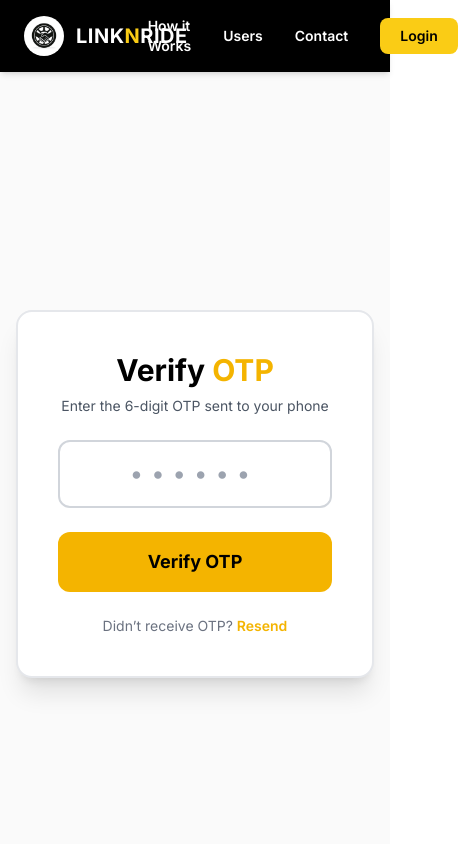
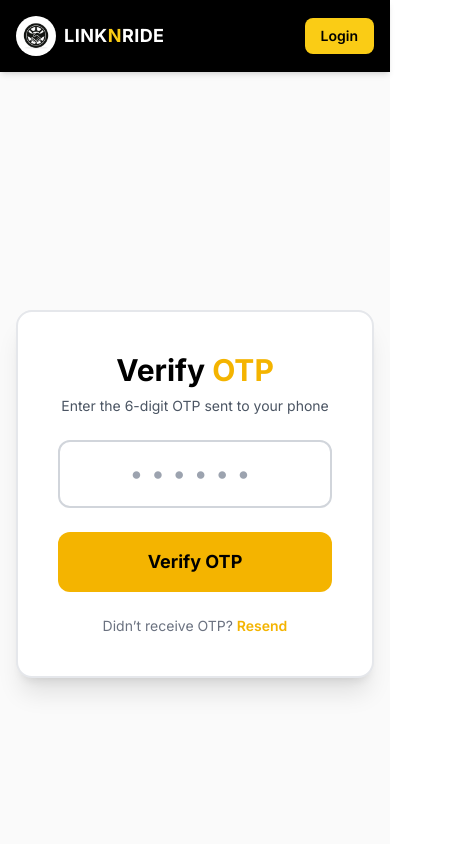
Before and after one commit to ManaswiniNuthalapati/linknride-web, a Next.js app: page /otp in a window 390 px wide. Shown: the top 844 px of the page, 458 px wide, since content can reach past the window. Built offline with nearby package versions, Linux system fonts and the light colour scheme.

Commit message:
Fix mobile responsiveness

```diff
--- a/components/CustomerNav.tsx
+++ b/components/CustomerNav.tsx
@@ -14,11 +14,24 @@ export default function CustomerNav() {
 
   return (
     <header className="flex flex-col bg-white/80 backdrop-blur-md shadow-sm sticky top-0 z-50">
+
       {/* Top bar */}
-      <div className="flex justify-between items-center px-8 py-3">
-        <div className="flex items-center gap-3 cursor-pointer" onClick={() => router.push("/customer/dashboard")}>
-          <Image src="/logo.jpg" alt="LinknRide Logo" width={40} height={40} className="rounded-full" />
-          <h1 className="text-2xl font-bold text-blue-700">LINKNRIDE</h1>
+      <div className="flex justify-between items-center px-4 md:px-8 py-3">
+
+        <div
+          className="flex items-center gap-2 md:gap-3 cursor-pointer"
+          onClick={() => router.push("/customer/dashboard")}
+        >
+          <Image
+            src="/logo.jpg"
+            alt="LinknRide Logo"
+            width={40}
+            height={40}
+            className="rounded-full"
+          />
+          <h1 className="text-lg md:text-2xl font-bold text-blue-700">
+            LINKNRIDE
+          </h1>
         </div>
 
         <div className="relative">
@@ -26,7 +39,9 @@ export default function CustomerNav() {
             className="flex items-center gap-2 cursor-pointer"
             onClick={() => setIsDropdownOpen(!isDropdownOpen)}
           >
-            <span className="font-medium text-gray-700">Hi, Customer</span>
+            <span className="hidden sm:block font-medium text-gray-700">
+              Hi, Customer
+            </span>
             <Image
               src="/profile-icon.png"
               alt="Profile"
@@ -56,12 +71,12 @@ export default function CustomerNav() {
       </div>
 
       {/* Navigation menu */}
-      <nav className="flex justify-center gap-8 border-t border-gray-200 py-3 bg-white/60">
+      <nav className="flex gap-6 md:gap-8 overflow-x-auto border-t border-gray-200 py-3 px-4 md:px-0 bg-white/60">
         {navLinks.map((link) => (
           <button
             key={link.path}
             onClick={() => router.push(link.path)}
-            className={`font-medium ${
+            className={`whitespace-nowrap font-medium ${
               router.pathname === link.path
                 ? "text-blue-700 border-b-2 border-blue-600 pb-1"
                 : "text-gray-600 hover:text-blue-700"
--- a/components/Layout.tsx
+++ b/components/Layout.tsx
@@ -14,16 +14,15 @@ export default function Layout({ children, title }: LayoutProps) {
         <title>{title ? `${title} | LinknRide` : "LinknRide"}</title>
       </Head>
 
-      {/* PAGE WRAPPER */}
       <div className="relative min-h-screen bg-white flex flex-col">
 
         {/* ================= NAVBAR ================= */}
         <header className="bg-black text-white shadow-md sticky top-0 z-50">
-          <div className="max-w-7xl mx-auto px-6 py-4 flex justify-between items-center">
+          <div className="max-w-7xl mx-auto px-4 md:px-6 py-4 flex justify-between items-center">
 
             {/* LOGO */}
             <Link href="/" legacyBehavior>
-              <a className="flex items-center gap-3">
+              <a className="flex items-center gap-2 md:gap-3">
                 <img
                   src="/logo.jpg"
                   alt="LinknRide Logo"
@@ -31,7 +30,7 @@ export default function Layout({ children, title }: LayoutProps) {
                   height="40"
                   style={{ borderRadius: "9999px" }}
                 />
-                <span className="text-xl font-extrabold tracking-wide">
+                <span className="text-lg md:text-xl font-extrabold tracking-wide">
                   <span className="text-white">LINK</span>
                   <span className="text-yellow-400">N</span>
                   <span className="text-white">RIDE</span>
@@ -40,7 +39,10 @@ export default function Layout({ children, title }: LayoutProps) {
             </Link>
 
             {/* NAV LINKS */}
-            <nav className="flex gap-8 items-center text-sm font-semibold">
+            <nav className="flex items-center gap-4 md:gap-8 text-sm font-semibold">
+
+              {/* Hide these on mobile */}
+              <div className="hidden md:flex gap-8 items-center">
                 <span className="hover:text-yellow-400 cursor-pointer transition">
                   How it Works
                 </span>
@@ -50,10 +52,11 @@ export default function Layout({ children, title }: LayoutProps) {
                 <span className="hover:text-yellow-400 cursor-pointer transition">
                   Contact
                 </span>
+              </div>
 
-              {/* LOGIN BUTTON */}
+              {/* LOGIN BUTTON (always visible) */}
               <Link href="/login" legacyBehavior>
-                <a className="bg-yellow-400 hover:bg-yellow-300 text-black px-5 py-2 rounded-lg font-semibold transition">
+                <a className="bg-yellow-400 hover:bg-yellow-300 text-black px-4 md:px-5 py-2 rounded-lg font-semibold transition text-sm md:text-base">
                   Login
                 </a>
               </Link>
@@ -68,8 +71,7 @@ export default function Layout({ children, title }: LayoutProps) {
 
         {/* ================= FOOTER ================= */}
         <footer className="bg-black text-white">
-          <div className="max-w-7xl mx-auto px-6 py-8 flex flex-col md:flex-row justify-between items-center gap-4 text-sm">
-
+          <div className="max-w-7xl mx-auto px-4 md:px-6 py-8 flex flex-col md:flex-row justify-between items-center gap-4 text-sm text-center md:text-left">
             <span>
               © {new Date().getFullYear()}{" "}
               <span className="text-yellow-400 font-semibold">
```
Lines whose indentation alone changed are shown as unchanged.
